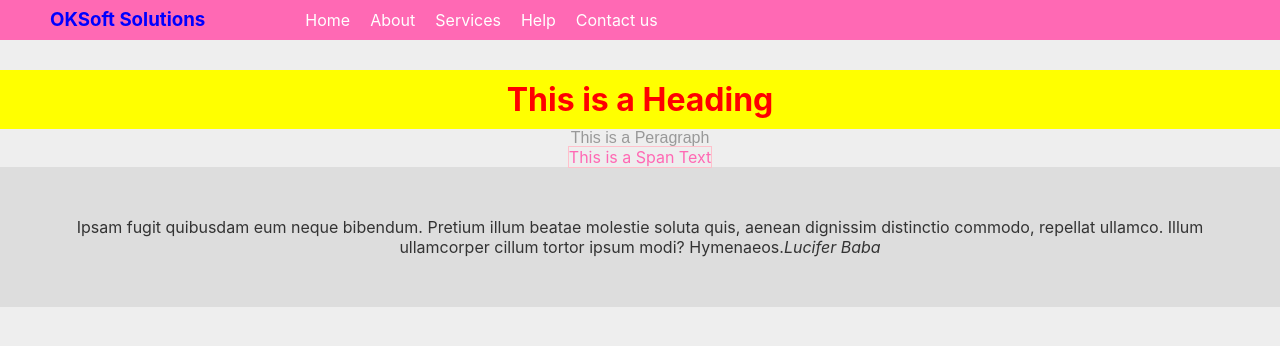
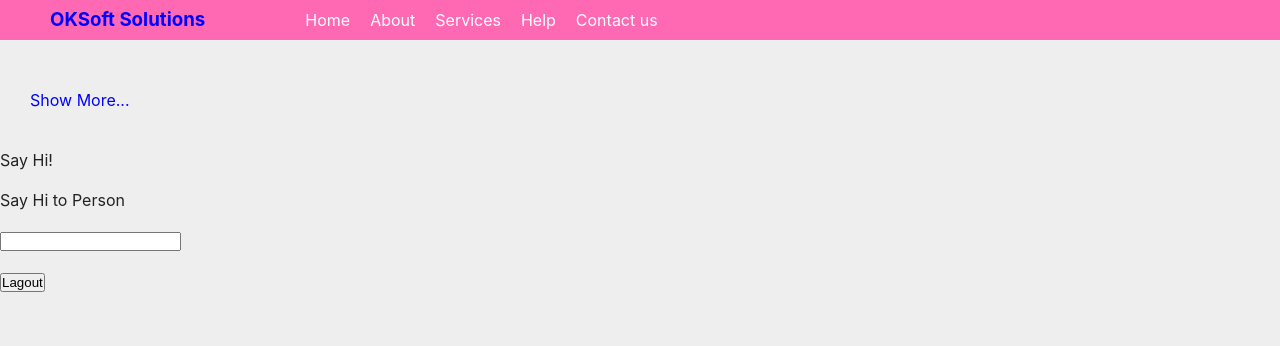
Before and after one commit to techieaneel/webtech_aug2022, a React (Create React App) app: page / in a window 1280 px wide. Shown: the top 346 px of the page. Built offline with nearby package versions, Linux system fonts and the light colour scheme.

Commit message:
React Events & Arrow Functions

```diff
--- a/src/App.js
+++ b/src/App.js
@@ -17,6 +17,50 @@ function App() {
     textAlign: "center"
   }
 
+  function sayHi(){
+    alert("Hello, Welcome to Website!");
+  }
+
+  function sayHiToPerson(userName){
+    alert("Hi, " + userName + "! Welcome to Website!");
+  }
+
+  function disText(e){
+    console.log("Written Text is: ", e.target.value);
+  }
+
+  /*
+  // function logOut(){
+  //   // Alert
+  //   alert("Successfully Logged Out!");
+  // }
+
+  const logOut = () => alert("Successfully Logged Out!");
+  */
+
+  /*
+  // function logOut(user){
+  //  alert("Successfully Logged Out!");
+  // }
+
+  const logOut = user => alert("Hey, " + user + "! You Successfully Logged Out!");
+  */
+
+  // function logOut(fname, lname){
+  //  alert("Successfully Logged Out!");
+  // }
+
+  const logOut = (fname, lname) => alert("Hey, " + fname + " " + lname + "! You Successfully Logged Out!");
+
+  // function calc(num1, num2){
+    // console.log("Total = ", num1 + num2);
+  // return(num1 + num2);
+  // }
+  // console.log(calc(10, 20));
+
+  let calc = (num1, num2) => num1+num2;
+  console.log(calc(20,30));
+
   return (
     <React.Fragment>
       <div className='container'>
@@ -26,15 +70,15 @@ function App() {
         </div>
 
         <div className="section">
-          <h1 style={{color: "red", backgroundColor: "yellow", textAlign: "center", padding: "10px 0"}}> This is a Heading </h1>
-          <p style={pera}> This is a Peragraph </p>
-          <div style={centerDiv}>
-            <span className={Styles.centerspan}>This is a Span Text</span>
-            <blockquote className={Styles.babaquote}>
-              Ipsam fugit quibusdam eum neque bibendum. Pretium illum beatae molestie soluta quis, aenean dignissim distinctio commodo, repellat ullamco. Illum ullamcorper cillum tortor ipsum modi? Hymenaeos.
-              <cite>Lucifer Baba</cite>
-            </blockquote>
-          </div>
+          <a onBlur={x => alert("Blurred!")} href="" style={{color: "blue", display: "inline-block", padding: "20px 30px"}}>Show More...</a>
+          <br/><br/>
+          <span onClick={sayHi}>Say Hi!</span>
+          <br/><br/>
+          <span onClick={name => sayHiToPerson("Sai")}>Say Hi to Person</span>
+          <br/><br/>
+          <input type="text" onChange={e => disText(e)}/>
+          <br/><br/>
+          <button onClick={user => logOut("Vaasu", "Lucifer")}>Lagout</button>
         </div>
       </div>
     </React.Fragment>
@@ -43,7 +87,6 @@ function App() {
 
 export default App;
 
-// Inline CSS
-// Internal CSS Object
-// External CSS File
-// CSS Module
+// React Events
+// Mouse Events
+// Keyboard Events
```
